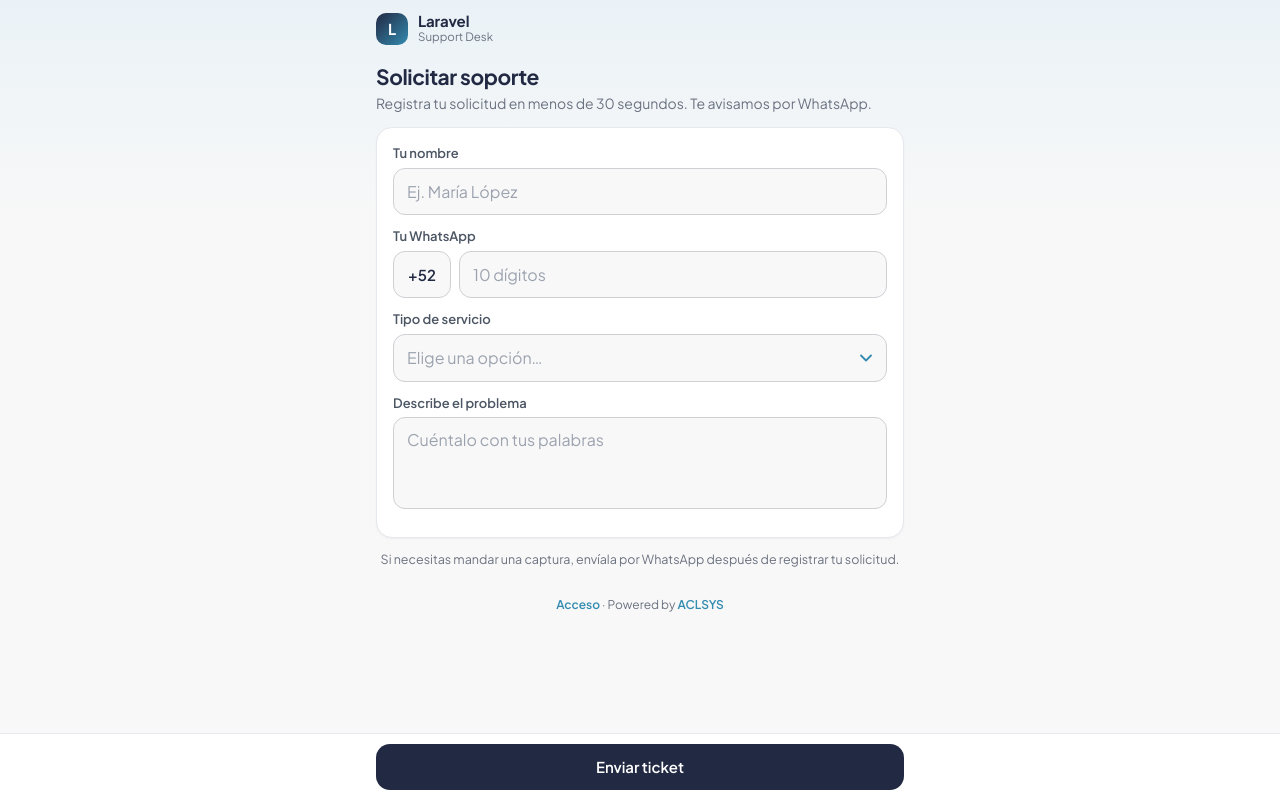
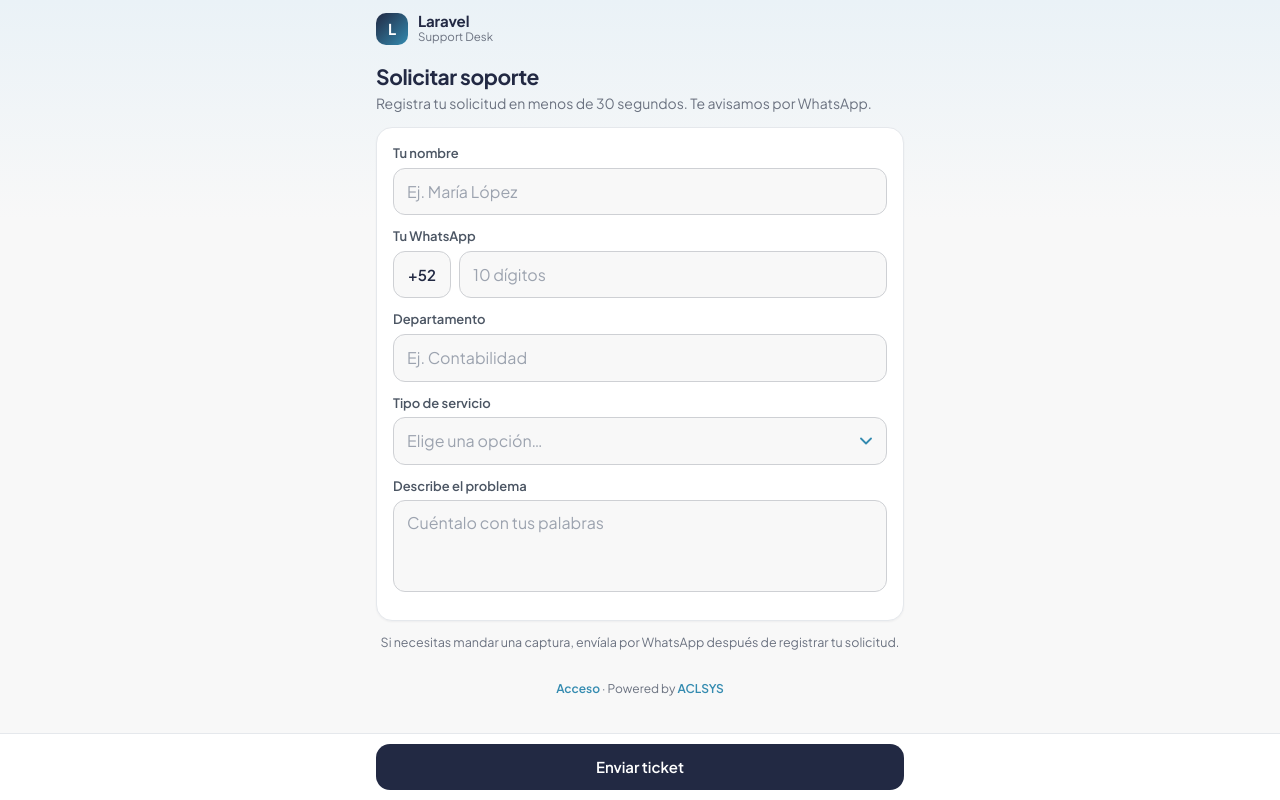
Before and after one commit to SystemsACL/helpdesk, a Laravel app: page / in a window 1280 px wide. Run offline with Laravel 12, Linux system fonts and the light colour scheme; data that the repository does not hold is empty.

Commit message:
Ticket incluye departamento

```diff
--- a/app/Http/Controllers/PanelController.php
+++ b/app/Http/Controllers/PanelController.php
@@ -37,7 +37,8 @@ class PanelController extends Controller
             $digits = preg_replace('/\D/', '', $s);
             $q->where(function ($w) use ($s, $digits) {
                 $w->where('ticket_number', 'ilike', "%{$s}%")
-                  ->orWhere('requester_name', 'ilike', "%{$s}%");
+                  ->orWhere('requester_name', 'ilike', "%{$s}%")
+                  ->orWhere('department', 'ilike', "%{$s}%");
                 if ($digits !== '') {
                     $w->orWhere('requester_whatsapp', 'like', "%{$digits}%");
                 }
--- a/app/Http/Controllers/PublicTicketController.php
+++ b/app/Http/Controllers/PublicTicketController.php
@@ -32,11 +32,14 @@ class PublicTicketController extends Controller
                     $fail('Escribe un número de WhatsApp válido (10 dígitos).');
                 }
             }],
+            'department' => ['required', 'string', 'max:80'],
             'category_id' => ['required', Rule::exists('service_categories', 'id')->where('is_active', true)],
             'description' => ['required', 'string', 'min:10', 'max:1000'],
         ], [
             'requester_name.required' => 'Escribe tu nombre.',
             'requester_whatsapp.required' => 'Escribe tu número de WhatsApp.',
+            'department.required' => 'Escribe tu departamento.',
+            'department.max' => 'Máximo 80 caracteres.',
             'category_id.required' => 'Elige el tipo de servicio.',
             'category_id.exists' => 'Elige un tipo de servicio válido.',
             'description.required' => 'Describe el problema.',
--- a/app/Services/WhatsAppLinkBuilder.php
+++ b/app/Services/WhatsAppLinkBuilder.php
@@ -8,7 +8,7 @@ use App\Models\Ticket;
 class WhatsAppLinkBuilder
 {
     private const DEFAULTS = [
-        'new' => "Hola, soy {nombre}.\nRegistré una solicitud de soporte.\nFolio: {folio}\nServicio: {categoria}\nProblema: {descripcion}\nAbrir ticket: {enlace}",
+        'new' => "Hola, soy {nombre}.\nRegistré una solicitud de soporte.\nFolio: {folio}\nDepto: {depto}\nServicio: {categoria}\nProblema: {descripcion}\nAbrir ticket: {enlace}",
         'status' => "Hola {nombre}, tu solicitud {folio} cambió de estado: {estado}.",
         'closed' => "Hola {nombre}, tu solicitud {folio} fue cerrada. Gracias por tu paciencia.",
     ];
@@ -34,6 +34,7 @@ class WhatsAppLinkBuilder
             '{nombre}' => $t->requester_name,
             '{folio}' => $t->ticket_number,
             '{categoria}' => $t->category?->name ?? '',
+            '{depto}' => $t->department ?? '',
             '{estado}' => $t->status->label(),
             '{descripcion}' => str($t->description)->limit(300)->toString(),
             '{enlace}' => $this->ticketUrl($t),
--- a/resources/views/panel/settings.blade.php
+++ b/resources/views/panel/settings.blade.php
@@ -58,7 +58,7 @@
 
   <div class="card">
     <h2>Mensajes de WhatsApp</h2>
-    <p class="muted">Variables: {nombre} {folio} {categoria} {estado} {descripcion} {enlace}. {enlace} abre el ticket en el panel (úsalo en el mensaje a la empresa). Si lo dejas vacío se usa el mensaje por defecto.</p>
+    <p class="muted">Variables: {nombre} {folio} {depto} {categoria} {estado} {descripcion} {enlace}. {enlace} abre el ticket en el panel (úsalo en el mensaje a la empresa). Si lo dejas vacío se usa el mensaje por defecto.</p>
     <label>Al registrar un ticket (solicitante → empresa)
       <textarea class="sm" name="msg_new">{{ old('msg_new', $s->msg_new) }}</textarea>
     </label>
--- a/resources/views/panel/show.blade.php
+++ b/resources/views/panel/show.blade.php
@@ -13,6 +13,7 @@
   <dl class="kv">
     <div><dt>Solicitante</dt><dd>{{ $ticket->requester_name }}</dd></div>
     <div><dt>WhatsApp</dt><dd>{{ $ticket->requester_whatsapp }}</dd></div>
+    <div><dt>Departamento</dt><dd>{{ $ticket->department ?: '—' }}</dd></div>
     <div><dt>Servicio</dt><dd>{{ $ticket->category->name }}</dd></div>
     <div><dt>Asignado a</dt><dd>{{ $ticket->assignee?->name ?? 'Sin asignar' }}</dd></div>
     <div><dt>Apertura</dt><dd>{{ $ticket->opened_at->timezone($tz)->format('d/m/Y H:i') }}</dd></div>
--- a/resources/views/public/form.blade.php
+++ b/resources/views/public/form.blade.php
@@ -26,6 +26,12 @@
         <input id="w" name="requester_whatsapp" value="{{ old('requester_whatsapp') }}" type="tel" inputmode="numeric" autocomplete="tel-national" placeholder="10 dígitos" maxlength="25" required>
       </div>
       <span class="fe">@error('requester_whatsapp'){{ $message }}@enderror</span>
+    </div>
+
+    <div class="field @error('department') bad @enderror" data-f="dp">
+      <label for="dp">Departamento</label>
+      <input id="dp" name="department" value="{{ old('department') }}" maxlength="80" autocomplete="off" placeholder="Ej. Contabilidad" required>
+      <span class="fe">@error('department'){{ $message }}@enderror</span>
     </div>
 
     <div class="field @error('category_id') bad @enderror" data-f="s">
@@ -58,10 +64,11 @@ document.addEventListener('DOMContentLoaded',function(){
   var R={
     n:function(v){return v.trim().length>=2},
     w:function(v){return v.replace(/\D/g,'').length===10},
+    dp:function(v){return v.trim().length>=2},
     s:function(v){return !!v},
     d:function(v){return v.trim().length>=10}
   };
-  var M={n:'Escribe tu nombre.',w:'Necesitamos 10 dígitos para avisarte.',s:'Elige con qué necesitas ayuda.',d:'Cuéntanos un poco más (mínimo 10 caracteres).'};
+  var M={n:'Escribe tu nombre.',w:'Necesitamos 10 dígitos para avisarte.',dp:'Escribe tu departamento.',s:'Elige con qué necesitas ayuda.',d:'Cuéntanos un poco más (mínimo 10 caracteres).'};
   var K=Object.keys(R);
   var val=function(k){return $('#'+k).value};
   var field=function(k){return $('[data-f="'+k+'"]')};
--- a/resources/views/public/thanks.blade.php
+++ b/resources/views/public/thanks.blade.php
@@ -12,6 +12,7 @@
   <div class="folio">{{ $ticket->ticket_number }}</div>
   <dl>
     <dt>Nombre</dt><dd>{{ $ticket->requester_name }}</dd>
+    <dt>Departamento</dt><dd>{{ $ticket->department }}</dd>
     <dt>Servicio</dt><dd>{{ $ticket->category->name }}</dd>
     <dt>Problema</dt><dd>{{ $ticket->description }}</dd>
   </dl>
```
Also changed, not shown: database/migrations/2026_11_14_000001_add_department_to_tickets.php (added).
